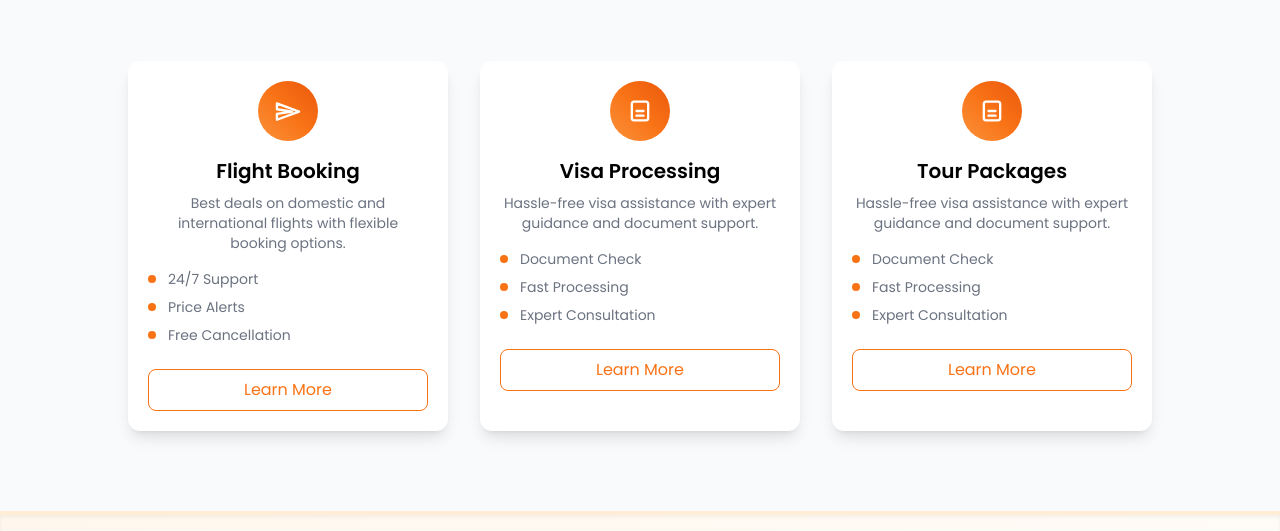
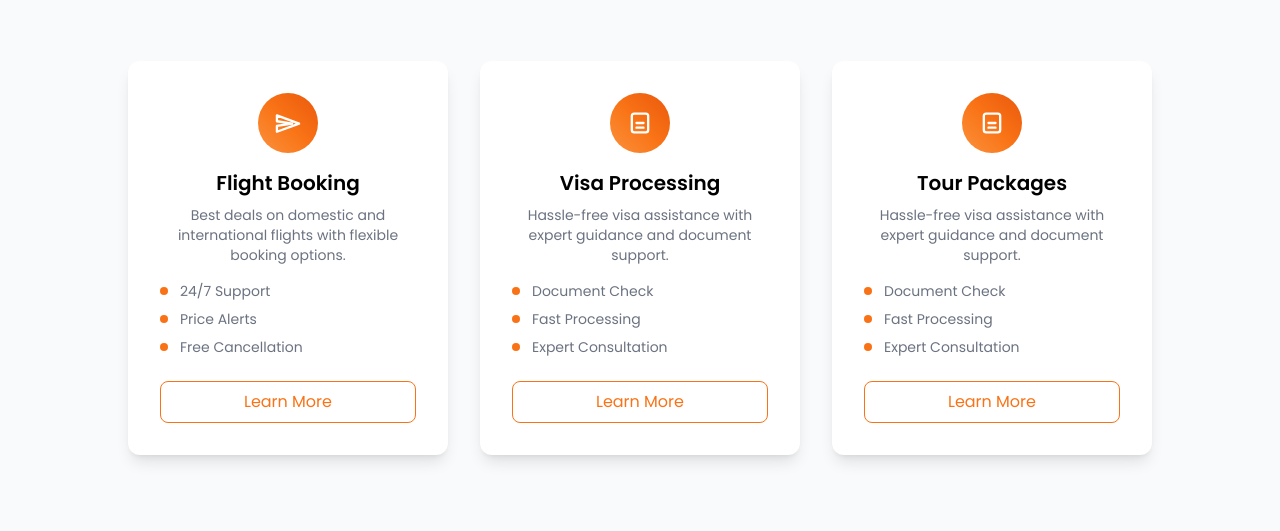
Before and after one commit to abdurDaily/triphere, a plain HTML site: page index.html in a window 1280 px wide. Shown: the part 269-800 px from the top of the page. Drawn offline with nearby package versions, Linux system fonts and the light colour scheme.

Commit message:
service card

```diff
--- a/index.html
+++ b/index.html
@@ -201,7 +201,7 @@
       <!-- NAVIGATION END -->
 
       <!-- SERVICE  -->
-      <section class="py-20 bg-gray-50">
+      <section class="py-12 md:py-20 bg-gray-50">
         <div class="max-w-6xl mx-auto px-4">
           <div class="text-center mb-16">
             <h2 class="text-4xl md:text-5xl font-bold text-gray-800 mb-4">
@@ -216,15 +216,14 @@
           <div
             class="grid grid-cols-1 md:grid-cols-2 lg:grid-cols-3 gap-8 max-w-5xl mx-auto"
           >
-            <!-- Card 1 -->
+            <!-- CARD START -->
             <div
-              class="group bg-white rounded-xl shadow-lg p-5 max-w-xs mx-auto hover:shadow-2xl hover:-translate-y-1 transition-all duration-300"
+              class="group bg-white rounded-xl shadow-lg p-6 md:p-8 max-w-xs mx-auto hover:shadow-2xl hover:-translate-y-1 transition-all duration-300 text-center"
             >
-              <div class="text-center">
               <div
                 class="mx-auto mb-4 p-4 rounded-full bg-gradient-to-tr from-orange-400 via-orange-500 to-orange-600 w-fit"
               >
-                  <!-- Icon SVG -->
+                <!-- Icon -->
                 <svg
                   class="w-7 h-7 text-white"
                   fill="none"
@@ -249,17 +248,18 @@
                 Best deals on domestic and international flights with flexible
                 booking options.
               </p>
-              </div>
-              <ul class="mt-4 space-y-2 text-gray-500 text-sm">
-                <li class="flex items-center">
+              <ul
+                class="mt-4 space-y-2 text-gray-500 text-sm text-left sm:text-center"
+              >
+                <li class="flex items-center justify-center sm:justify-start">
                   <span class="w-2 h-2 bg-orange-500 rounded-full mr-3"></span>
                   24/7 Support
                 </li>
-                <li class="flex items-center">
+                <li class="flex items-center justify-center sm:justify-start">
                   <span class="w-2 h-2 bg-orange-500 rounded-full mr-3"></span>
                   Price Alerts
                 </li>
-                <li class="flex items-center">
+                <li class="flex items-center justify-center sm:justify-start">
                   <span class="w-2 h-2 bg-orange-500 rounded-full mr-3"></span>
                   Free Cancellation
                 </li>
@@ -270,12 +270,12 @@
                 Learn More
               </button>
             </div>
+            <!-- CARD END -->
 
-            <!-- Card 2 -->
+            <!-- CARD START -->
             <div
-              class="group bg-white rounded-xl shadow-lg p-5 max-w-xs mx-auto hover:shadow-2xl hover:-translate-y-1 transition-all duration-300"
+              class="group bg-white rounded-xl shadow-lg p-6 md:p-8 max-w-xs mx-auto hover:shadow-2xl hover:-translate-y-1 transition-all duration-300 text-center"
             >
-              <div class="text-center">
               <div
                 class="mx-auto mb-4 p-4 rounded-full bg-gradient-to-tr from-orange-400 via-orange-500 to-orange-600 w-fit"
               >
@@ -303,17 +303,18 @@
                 Hassle-free visa assistance with expert guidance and document
                 support.
               </p>
-              </div>
-              <ul class="mt-4 space-y-2 text-gray-500 text-sm">
-                <li class="flex items-center">
+              <ul
+                class="mt-4 space-y-2 text-gray-500 text-sm text-left sm:text-center"
+              >
+                <li class="flex items-center justify-center sm:justify-start">
                   <span class="w-2 h-2 bg-orange-500 rounded-full mr-3"></span>
                   Document Check
                 </li>
-                <li class="flex items-center">
+                <li class="flex items-center justify-center sm:justify-start">
                   <span class="w-2 h-2 bg-orange-500 rounded-full mr-3"></span>
                   Fast Processing
                 </li>
-                <li class="flex items-center">
+                <li class="flex items-center justify-center sm:justify-start">
                   <span class="w-2 h-2 bg-orange-500 rounded-full mr-3"></span>
                   Expert Consultation
                 </li>
@@ -324,12 +325,12 @@
                 Learn More
               </button>
             </div>
+            <!-- CARD END -->
 
-            <!-- Card 3 -->
+            <!-- CARD START -->
             <div
-              class="group bg-white rounded-xl shadow-lg p-5 max-w-xs mx-auto hover:shadow-2xl hover:-translate-y-1 transition-all duration-300"
+              class="group bg-white rounded-xl shadow-lg p-6 md:p-8 max-w-xs mx-auto hover:shadow-2xl hover:-translate-y-1 transition-all duration-300 text-center"
             >
-              <div class="text-center">
               <div
                 class="mx-auto mb-4 p-4 rounded-full bg-gradient-to-tr from-orange-400 via-orange-500 to-orange-600 w-fit"
               >
@@ -357,17 +358,18 @@
                 Hassle-free visa assistance with expert guidance and document
                 support.
               </p>
-              </div>
-              <ul class="mt-4 space-y-2 text-gray-500 text-sm">
-                <li class="flex items-center">
+              <ul
+                class="mt-4 space-y-2 text-gray-500 text-sm text-left sm:text-center"
+              >
+                <li class="flex items-center justify-center sm:justify-start">
                   <span class="w-2 h-2 bg-orange-500 rounded-full mr-3"></span>
                   Document Check
                 </li>
-                <li class="flex items-center">
+                <li class="flex items-center justify-center sm:justify-start">
                   <span class="w-2 h-2 bg-orange-500 rounded-full mr-3"></span>
                   Fast Processing
                 </li>
-                <li class="flex items-center">
+                <li class="flex items-center justify-center sm:justify-start">
                   <span class="w-2 h-2 bg-orange-500 rounded-full mr-3"></span>
                   Expert Consultation
                 </li>
@@ -378,6 +380,7 @@
                 Learn More
               </button>
             </div>
+            <!-- CARD END -->
           </div>
         </div>
       </section>
@@ -583,7 +586,6 @@
       <!-- FOOTER END -->
     </div>
 
-
     <!-- Tailwind & Iconify CDN -->
     <script src="https://cdn.tailwindcss.com"></script>
     <script src="https://code.iconify.design/iconify-icon/1.0.7/iconify-icon.min.js"></script>
```
Lines whose indentation alone changed are shown as unchanged.
